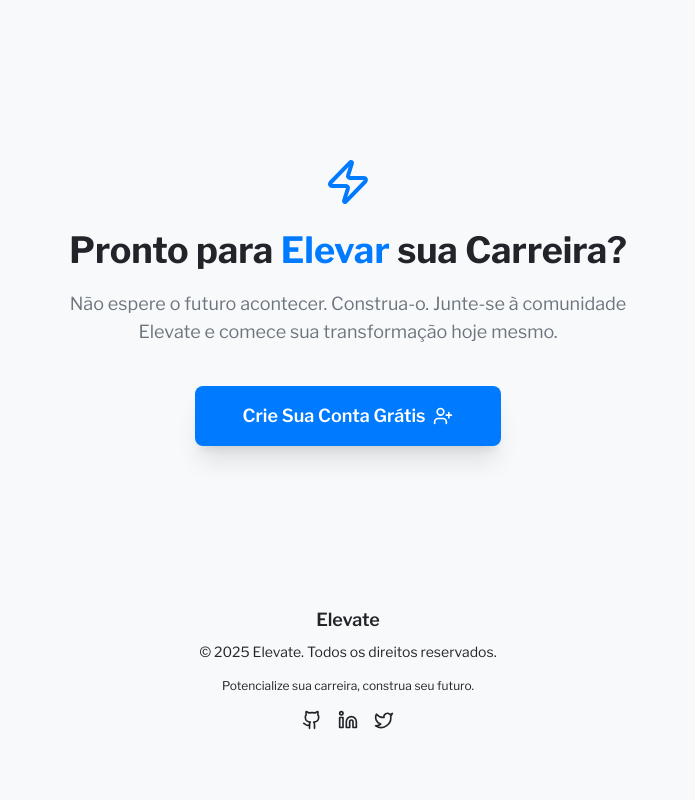
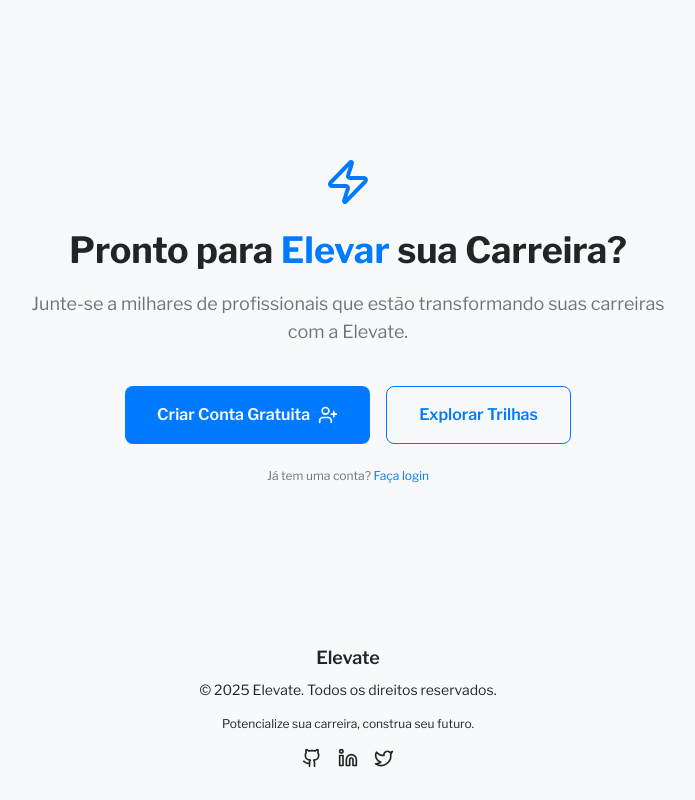
Before and after one commit to RenatofilhoDevandtech/Projeto-Elevate, a React (Vite) app: page / in a window 1280 px wide. Shown: the part 2807-3607 px from the top of the page, without its empty margins (292-987 px from the left). Before the commit the page ends 3569 px from the top, so only its background shows below. Built offline with nearby package versions, Linux system fonts and the light colour scheme.

Commit message:
Adicionando detalhes para trilhas e corrigindo HomePage

```diff
--- a/src/pages/HomePage.jsx
+++ b/src/pages/HomePage.jsx
@@ -173,18 +173,31 @@ const HomePage = () => {
           <h2 className="text-3xl sm:text-4xl font-bold text-[var(--text-primary)] mb-5">
             Pronto para <span className="text-[var(--brand-blue)]">Elevar</span> sua Carreira?
           </h2>
-          <p className="text-lg text-[var(--text-secondary)] mb-10 max-w-xl mx-auto">
-            Não espere o futuro acontecer. Construa-o. Junte-se à comunidade Elevate e comece sua transformação hoje mesmo.
+          <p className="text-md sm:text-lg text-[var(--text-secondary)] max-w-2xl mx-auto mb-10">
+            Junte-se a milhares de profissionais que estão transformando suas carreiras com a Elevate.
           </p>
-          <Button
-            variant="primary" // Primário para destaque
-            size="lg"
-            className="!px-12 !py-4 text-lg font-semibold shadow-xl transform hover:scale-105"
-            onClick={/* idealmente abre o modal de registro */ () => navigate('/#auth-modal-register')} // Ou navega para uma página de registro
-            rightIcon={UserPlus}
-          >
-            Crie Sua Conta Grátis
-          </Button>
+          <div className="flex flex-col sm:flex-row justify-center gap-4">
+            <Button
+              variant="primary"
+              size="lg"
+              className="!px-8 !py-4 text-md font-semibold"
+              onClick={() => navigate('/cadastro')}
+              rightIcon={UserPlus}
+            >
+              Criar Conta Gratuita
+            </Button>
+            <Button
+              variant="outline"
+              size="lg"
+              className="!px-8 !py-4 text-md font-semibold"
+              onClick={() => navigate('/trilhas')}
+            >
+              Explorar Trilhas
+            </Button>
+          </div>
+          <p className="text-xs mt-6 text-[var(--text-secondary)]">
+            Já tem uma conta? <Link to="/login" className="text-[var(--brand-blue)] hover:underline">Faça login</Link>
+          </p>
         </div>
       </section>
     </div>
```
